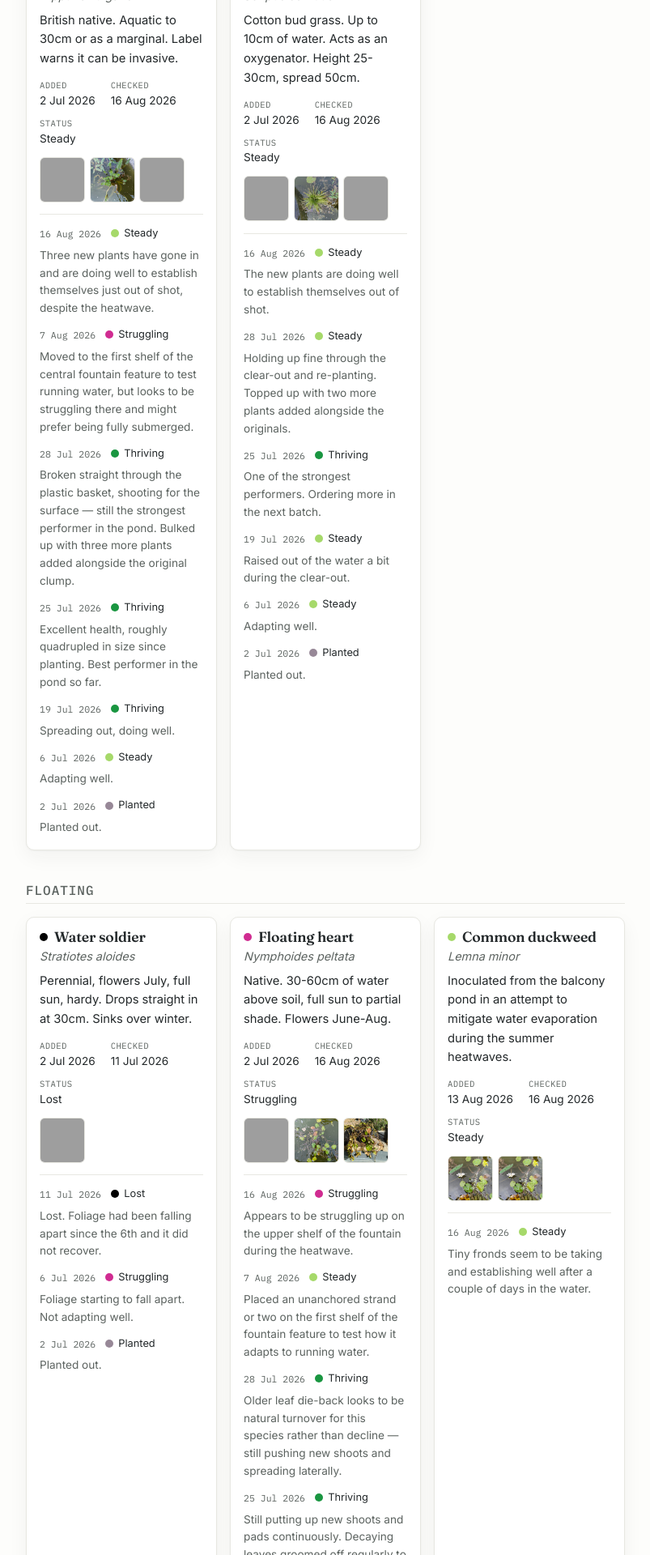
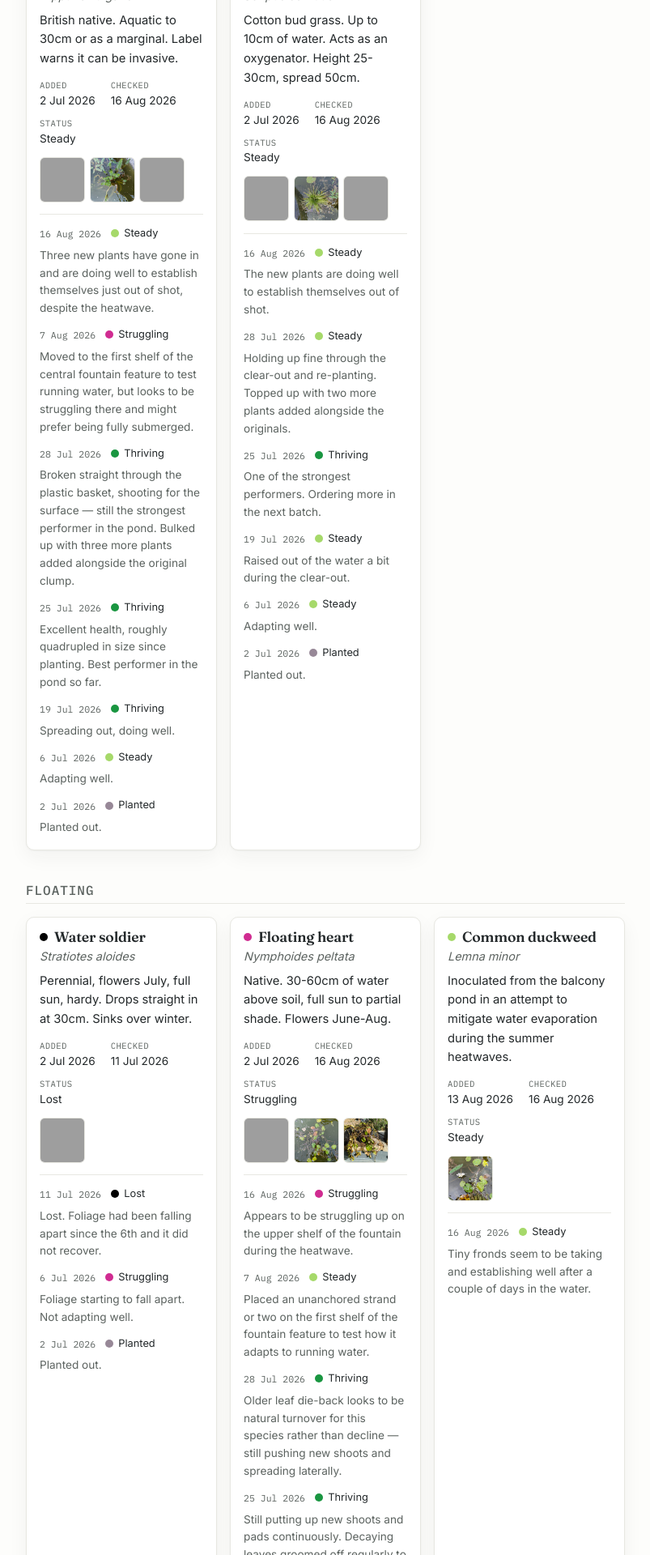
Before and after one commit to nthndy/peasoup, a Jekyll site: the page built from plants.html, in a window 1280 px wide. Shown: the part 4480-6400 px from the top of the page at 81% size, without its empty margins (238-1041 px from the left). Built offline with Jekyll 4.4.1, drawn with Linux system fonts in a browser that asks for light colours; grey boxes are pictures that could not be loaded.

Commit message:
removing duplicate pic

```diff
--- a/_data/plants.yml
+++ b/_data/plants.yml
@@ -215,8 +215,6 @@
       status: steady
       note: >-
         Tiny fronds seem to be taking and establishing well after a couple of days in the water.
-      photos:
-        - /assets/img/duckweed_16aug.jpg
 
 - name: Alba lily
   latin: Nymphaea alba
```
